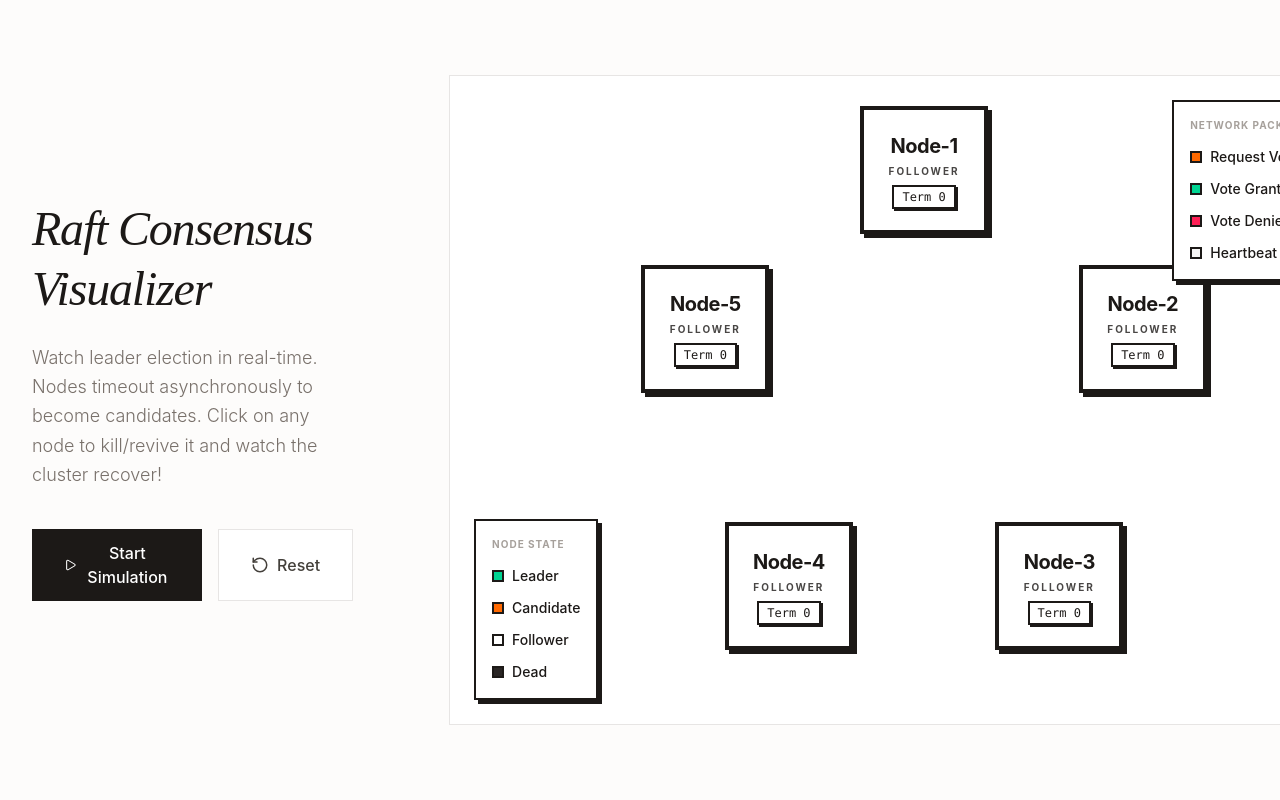
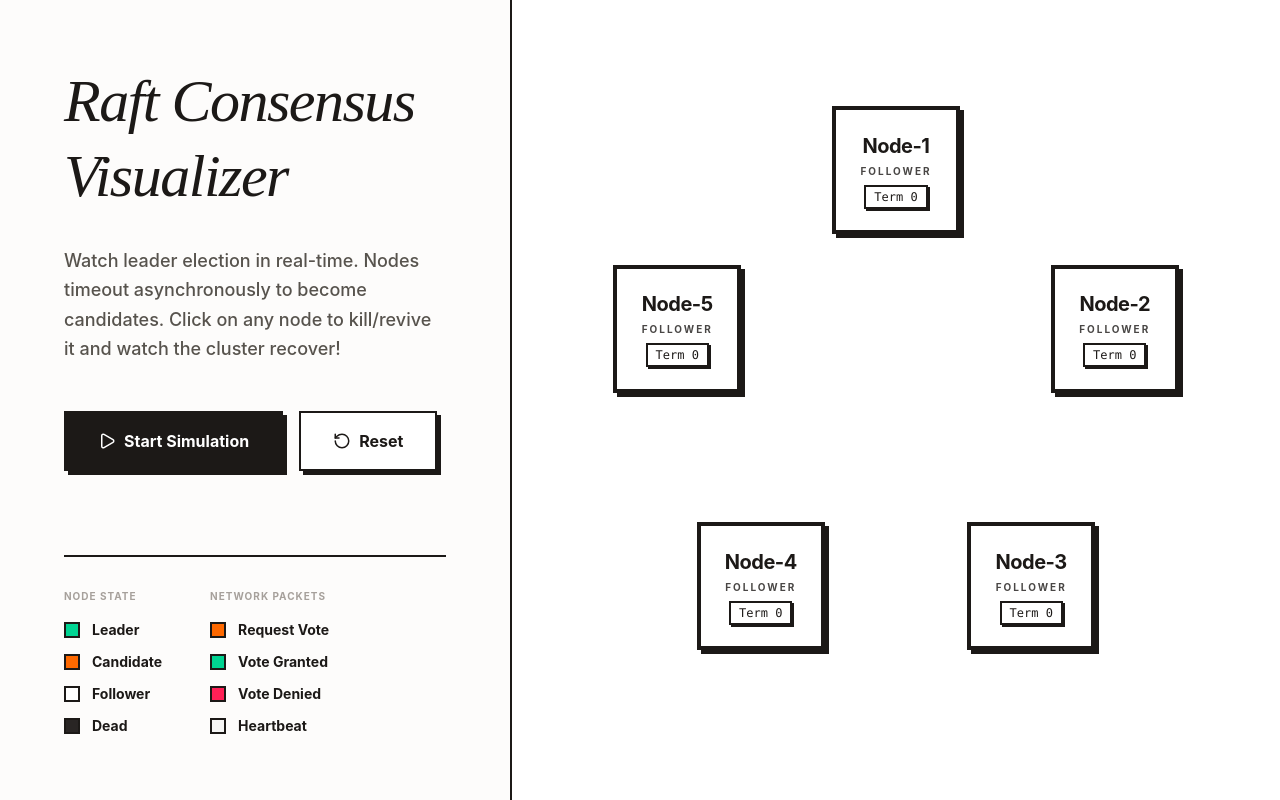
Before and after one commit to JyotimoyKashyap/system-design-labs, a React (Vite) app in the folder leader-election-web/: page / in a window 1280 px wide. Built offline with nearby package versions, Linux system fonts and the light colour scheme.

Commit message:
style: apply 40/60 split layout and update AGENTS.md rules

```diff
--- a/leader-election-web/src/App.tsx
+++ b/leader-election-web/src/App.tsx
@@ -37,34 +37,52 @@ function App() {
   };
 
   return (
-    <div className="h-screen bg-[#fdfcfb] text-stone-800 flex items-center justify-center p-8 font-sans selection:bg-orange-100 selection:text-orange-900 overflow-hidden">
+    <div className="h-screen bg-white text-stone-900 flex flex-col lg:flex-row font-sans selection:bg-orange-200 selection:text-orange-900 overflow-hidden">
 
-      <div className="max-w-[1600px] w-full flex flex-col lg:flex-row gap-12 lg:gap-24 items-center justify-between">
-
-        {/* Left Column: Text & Controls */}
-        <div className="flex-1 flex flex-col items-start text-left max-w-xl">
-          <h1 className="text-5xl font-serif italic text-stone-900 mb-6 tracking-tight leading-tight">
+      {/* Left Column: Text & Controls (40%) */}
+      <div className="w-full lg:w-[40%] bg-[#fdfcfb] border-b-2 lg:border-b-0 lg:border-r-2 border-stone-900 p-8 lg:p-16 flex flex-col justify-center relative z-20">
+        <h1 className="text-5xl lg:text-6xl font-serif italic text-stone-900 mb-8 tracking-tight leading-tight">
           Raft Consensus Visualizer
         </h1>
-          <p className="text-stone-500 text-lg leading-relaxed font-light mb-10">
+        <p className="text-stone-600 text-lg leading-relaxed font-medium mb-12">
           Watch leader election in real-time. Nodes timeout asynchronously to become candidates. Click on any node to kill/revive it and watch the cluster recover!
         </p>
 
-          <div className="flex gap-4">
+        <div className="flex gap-4 mb-12">
           {!isRunning && (
-              <button onClick={handleStart} className="flex items-center gap-2 px-8 py-3 bg-stone-900 text-white hover:bg-stone-800 rounded-none font-medium transition-all hover:scale-105 active:scale-95">
+            <button onClick={handleStart} className="flex items-center gap-2 px-8 py-4 bg-stone-900 text-white hover:bg-stone-800 border-2 border-stone-900 shadow-[4px_4px_0px_0px_rgba(28,25,23,1)] rounded-none font-bold transition-all hover:translate-y-[2px] hover:shadow-[2px_2px_0px_0px_rgba(28,25,23,1)] active:translate-y-[4px] active:shadow-none">
               <Play size={18} /> Start Simulation
             </button>
           )}
-            <button onClick={handleReset} className="flex items-center gap-2 px-8 py-3 bg-white text-stone-700 border border-stone-200 hover:bg-stone-50 hover:border-stone-300 rounded-none font-medium transition-all hover:scale-105 active:scale-95">
+          <button onClick={handleReset} className="flex items-center gap-2 px-8 py-4 bg-white text-stone-900 border-2 border-stone-900 shadow-[4px_4px_0px_0px_rgba(28,25,23,1)] hover:bg-stone-50 rounded-none font-bold transition-all hover:translate-y-[2px] hover:shadow-[2px_2px_0px_0px_rgba(28,25,23,1)] active:translate-y-[4px] active:shadow-none">
             <RotateCcw size={18} /> Reset
           </button>
         </div>
+
+        {/* Legends moved to the left panel to keep simulation clean */}
+        <div className="flex flex-col xl:flex-row gap-12 mt-auto border-t-2 border-stone-900 pt-8">
+            <div className="flex flex-col gap-3">
+              <h3 className="text-[10px] font-bold text-stone-400 uppercase tracking-widest mb-1">Node State</h3>
+              <div className="flex items-center gap-3 text-sm font-bold"><div className="w-4 h-4 bg-emerald-400 border-2 border-stone-900"></div> Leader</div>
+              <div className="flex items-center gap-3 text-sm font-bold"><div className="w-4 h-4 bg-orange-500 border-2 border-stone-900"></div> Candidate</div>
+              <div className="flex items-center gap-3 text-sm font-bold"><div className="w-4 h-4 bg-white border-2 border-stone-900"></div> Follower</div>
+              <div className="flex items-center gap-3 text-sm font-bold"><div className="w-4 h-4 bg-stone-800 border-2 border-stone-900"></div> Dead</div>
             </div>
 
-        {/* Right Column: The Simulation */}
-        <div className="flex-[1.5] relative flex justify-center items-center w-full">
-          <div className="bg-white p-6 rounded-none border border-stone-200 relative overflow-hidden flex items-center justify-center w-[900px] h-[650px]">
+            <div className="flex flex-col gap-3">
+              <h3 className="text-[10px] font-bold text-stone-400 uppercase tracking-widest mb-1">Network Packets</h3>
+              <div className="flex items-center gap-3 text-sm font-bold"><div className="w-4 h-4 bg-orange-500 border-2 border-stone-900"></div> Request Vote</div>
+              <div className="flex items-center gap-3 text-sm font-bold"><div className="w-4 h-4 bg-emerald-400 border-2 border-stone-900"></div> Vote Granted</div>
+              <div className="flex items-center gap-3 text-sm font-bold"><div className="w-4 h-4 bg-rose-500 border-2 border-stone-900"></div> Vote Denied</div>
+              <div className="flex items-center gap-3 text-sm font-bold"><div className="w-4 h-4 bg-stone-100 border-2 border-stone-900"></div> Heartbeat</div>
+            </div>
+        </div>
+      </div>
+
+      {/* Right Column: The Simulation (60%) */}
+      <div className="w-full lg:w-[60%] relative flex justify-center items-center bg-white z-10 overflow-hidden">
+        {/* Transparent wrapper to maintain coordinates */}
+        <div className="w-[900px] h-[650px] relative">
           <ClusterView
             cluster={cluster}
             nodeStates={nodeStates}
@@ -73,28 +91,8 @@ function App() {
             onKill={(id: string) => cluster.killNode(id)}
             onRevive={(id: string) => cluster.reviveNode(id)}
           />
-
-            {/* Legend inside simulation */}
-            <div className="absolute bottom-6 left-6 flex flex-col gap-3 bg-white border-2 border-stone-900 shadow-[4px_4px_0px_0px_rgba(28,25,23,1)] p-4 rounded-none z-20">
-              <h3 className="text-[10px] font-bold text-stone-400 uppercase tracking-widest mb-0.5">Node State</h3>
-              <div className="flex items-center gap-2 text-sm font-medium text-stone-900"><div className="w-3 h-3 rounded-none bg-emerald-400 border-2 border-stone-900"></div> Leader</div>
-              <div className="flex items-center gap-2 text-sm font-medium text-stone-900"><div className="w-3 h-3 rounded-none bg-orange-500 border-2 border-stone-900"></div> Candidate</div>
-              <div className="flex items-center gap-2 text-sm font-medium text-stone-900"><div className="w-3 h-3 rounded-none bg-white border-2 border-stone-900"></div> Follower</div>
-              <div className="flex items-center gap-2 text-sm font-medium text-stone-900"><div className="w-3 h-3 rounded-none bg-stone-800 border-2 border-stone-900"></div> Dead</div>
-            </div>
-
-            {/* Message Legend inside simulation */}
-            <div className="absolute top-6 right-6 flex flex-col gap-3 bg-white border-2 border-stone-900 shadow-[4px_4px_0px_0px_rgba(28,25,23,1)] p-4 rounded-none z-20">
-              <h3 className="text-[10px] font-bold text-stone-400 uppercase tracking-widest mb-0.5">Network Packets</h3>
-              <div className="flex items-center gap-2 text-sm font-medium text-stone-900"><div className="w-3 h-3 rounded-none bg-orange-500 border-2 border-stone-900"></div> Request Vote</div>
-              <div className="flex items-center gap-2 text-sm font-medium text-stone-900"><div className="w-3 h-3 rounded-none bg-emerald-400 border-2 border-stone-900"></div> Vote Granted</div>
-              <div className="flex items-center gap-2 text-sm font-medium text-stone-900"><div className="w-3 h-3 rounded-none bg-rose-500 border-2 border-stone-900"></div> Vote Denied</div>
-              <div className="flex items-center gap-2 text-sm font-medium text-stone-900"><div className="w-3 h-3 rounded-none bg-stone-100 border-2 border-stone-900"></div> Heartbeat</div>
         </div>
       </div>
-        </div>
-      </div>
-
     </div>
   );
 }
```
Also changed, not shown: 1 other file (tests, documents, lock files or other folders). Lines whose indentation alone changed are shown as unchanged.
